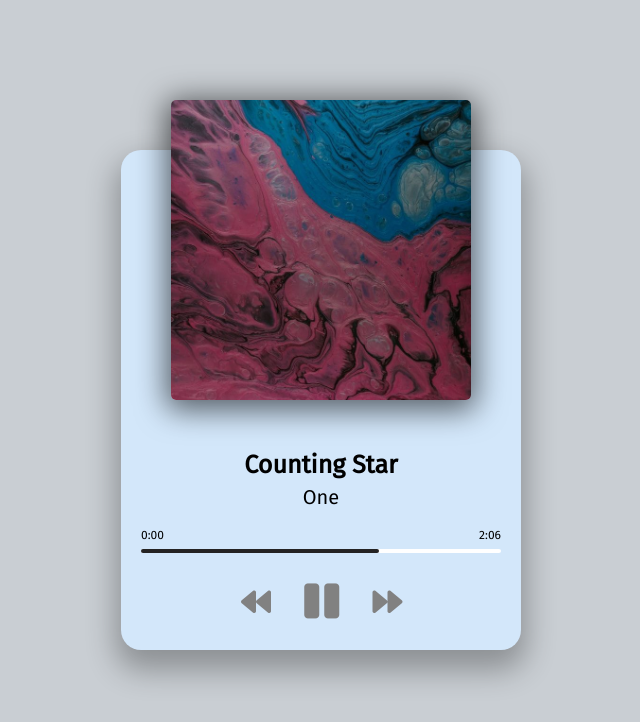
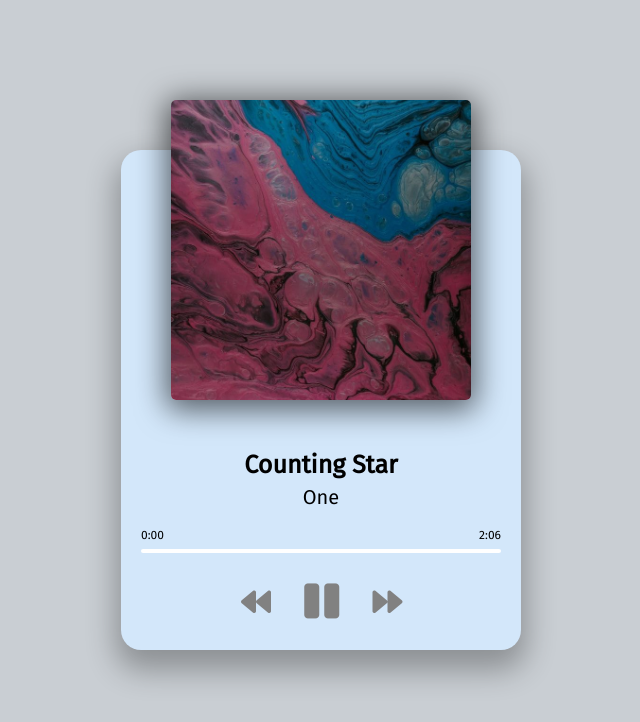
Before and after one commit to Aash417/p8-music-player, a plain HTML site: page index.html in a window 1280 px wide. Both pictures are taken after a click on the icon 575 px from the left and 602 px from the top of the page. Shown: the whole page, without its empty margins (319-959 px from the left). Drawn offline with Linux system fonts and the light colour scheme.

Commit message:
updating progresss bar dynamically with js

```diff
--- a/script.js
+++ b/script.js
@@ -1,6 +1,9 @@
 const image = document.querySelector('img');
 const title = document.querySelector('#title');
 const artist = document.querySelector('#artist');
+
+const progresscontainer = document.querySelector('#progress-container');
+const progress = document.querySelector('#progress');
 
 const music = document.querySelector('audio');
 const prevBtn = document.querySelector('#prev');
@@ -76,9 +79,21 @@ function prevSong() {
 // On load select first song
 loadSong(songs[songIndex]);
 
+// Update Progress Bar and time
+function updateProgressBar(event) {
+  if (isPlaying) {
+    const { duration, currentTime } = event.srcElement;
+
+    // Update Progress bar width
+    const progressPercent = (currentTime / duration) * 100;
+    progress.style.width = `${progressPercent}%`;
+  }
+}
+
 // Play & Pause event listener
 playBtn.addEventListener('click', () => {
   isPlaying ? pauseSong() : playSong();
 });
 prevBtn.addEventListener('click', prevSong);
 nextBtn.addEventListener('click', nextSong);
+music.addEventListener('timeupdate', updateProgressBar);
--- a/style.css
+++ b/style.css
@@ -65,7 +65,7 @@ h3 {
 	border-radius: 5px;
 	height: 100%;
 	/* change this to show progress */
-	width: 66%;
+	width: 0%;
 	transition: width 0.1s linear;
 }
 
```
